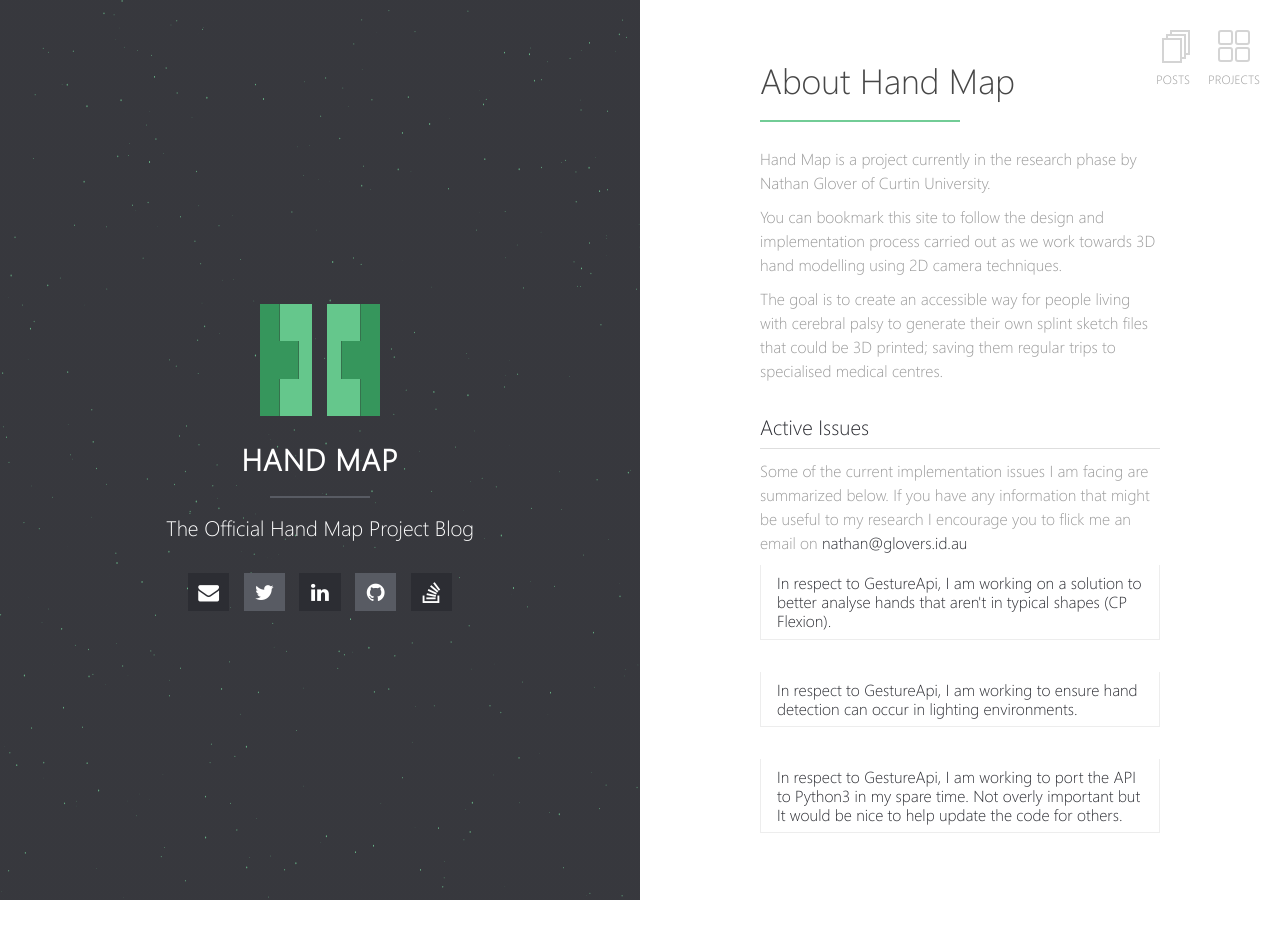
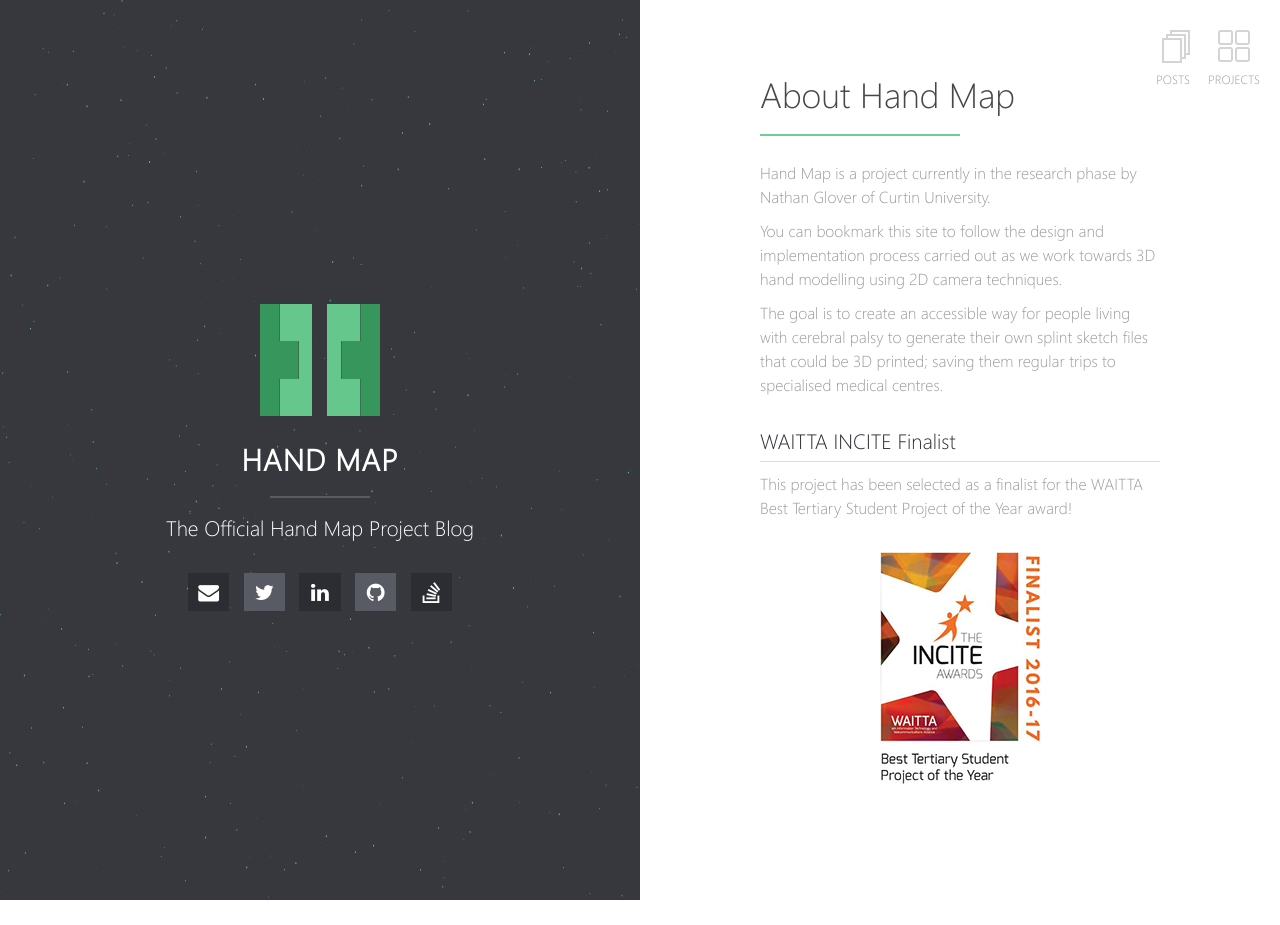
Before and after one commit to HandMap/HandMap.github.io, a Jekyll site: the page built from index.md, in a window 1280 px wide. Built offline with Jekyll 4.4.1, drawn with Linux system fonts in a browser that asks for light colours; our own code applies the rules of GitHub Pages for plain Markdown files; after the commit the page ends 900 px from its top, so only the background shows below that.

Commit message:
Added WAITTA INCITE Award logo

```diff
--- a/index.md
+++ b/index.md
@@ -9,13 +9,15 @@ You can bookmark this site to follow the design and implementation process carri
 
 The goal is to create an accessible way for people living with cerebral palsy to generate their own splint sketch files that could be 3D printed; saving them regular trips to specialised medical centres.
 
-### Active Issues
+### WAITTA INCITE Finalist
 ---
 
-Some of the current implementation issues I am facing are summarized below. If you have any information that might be useful to my research I encourage you to flick me an email on <a href="mailto:nathan@glovers.id.au">nathan@glovers.id.au</a>
+This project has been selected as a finalist for the WAITTA Best Tertiary Student Project of the Year award!
 
-<dl>
-  <dd>In respect to GestureApi, I am working on a solution to better analyse hands that aren't in typical shapes (CP Flexion).</dd>
-  <dd>In respect to GestureApi, I am working to ensure hand detection can occur in lighting environments.</dd>
-  <dd>In respect to GestureApi, I am working to port the API to Python3 in my spare time. Not overly important but It would be nice to help update the code for others.</dd>
-</dl>
+{% capture fig_img %}
+![WAITTA INCITE Finalist]({{ site.url }}/images/waitta-finalist.jpg)
+{% endcapture %}
+
+<figure>
+  {{ fig_img | markdownify | remove: "<p>" | remove: "</p>" }}
+</figure>
```
Also changed, not shown: images/waitta-finalist.jpg (added), 3 other files.
